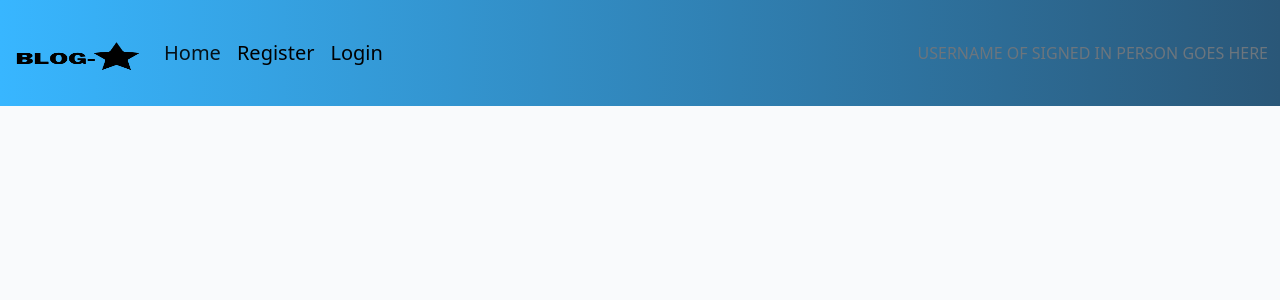
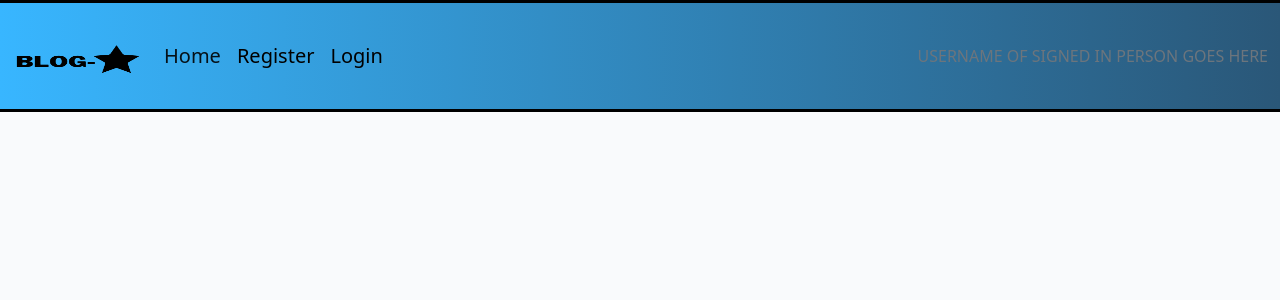
Before and after one commit to Gabriel5638/blog-website, a Django app: page / in a window 1280 px wide. Shown: the top 300 px of the page. Run offline with Django 3.2, Linux system fonts and the light colour scheme; data that the repository does not hold is empty.

Commit message:
Add border for navbar top and bottom in order to be viewed better by the user

```diff
--- a/static/css/style.css
+++ b/static/css/style.css
@@ -10,6 +10,8 @@ body {
 .custom-navbar{
   background-color: #38b6ff;
   background-image: linear-gradient(to right, #38b6ff, #2a5778);
+  border-bottom: 3px solid #000;
+  border-top: 3px solid #000;
 }
 
 .custom-navbar .navbar-nav .nav-link {
```
